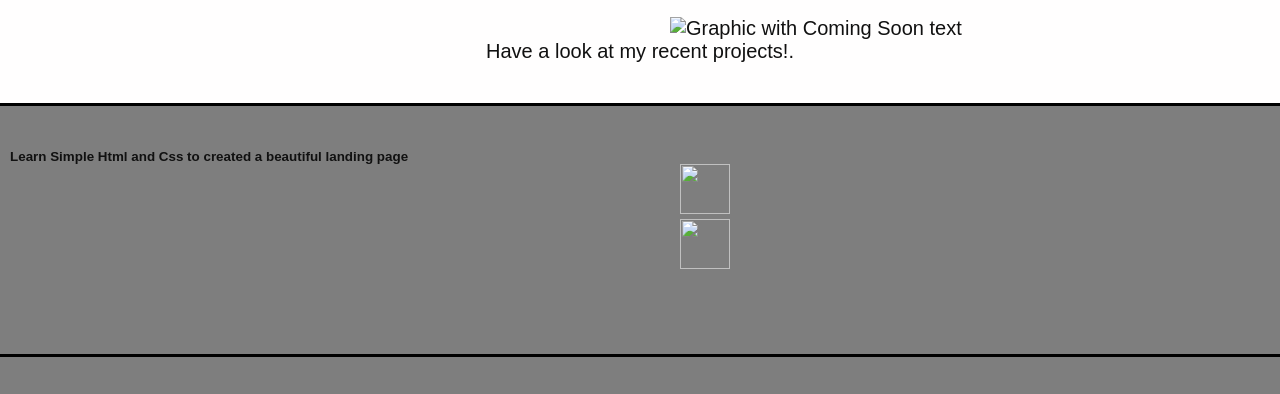
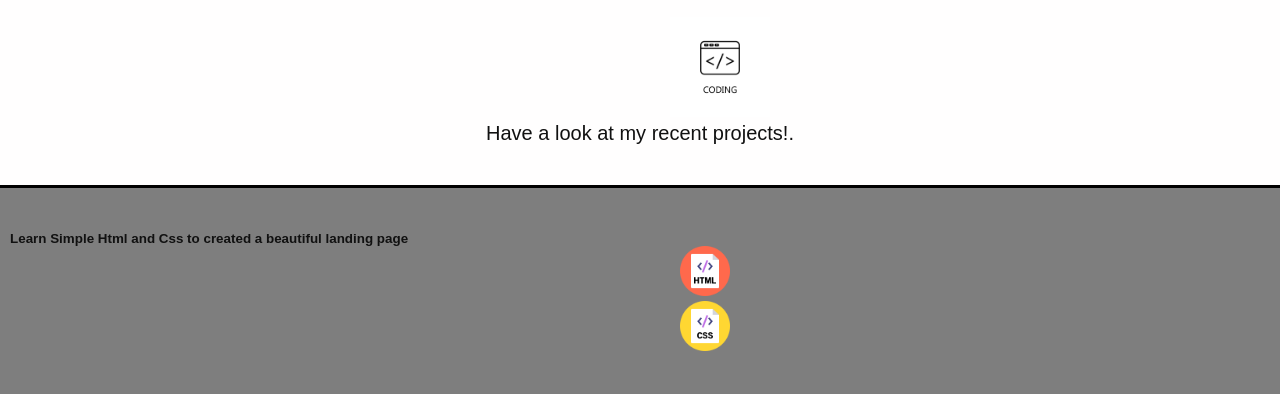
Before and after one commit to Nateg5151/Landing-page, a plain HTML site: page index.html in a window 1280 px wide. Shown: the part 128-522 px from the top of the page. Drawn offline with Linux system fonts and the light colour scheme.

Commit message:
Update index.html

```diff
--- a/index.html
+++ b/index.html
@@ -30,7 +30,7 @@
   <main>
     <h1 class="text-center">Nathaniel Geurin</h1>
     <figure>
-      <img src="./assets/images/IMG-2.jpg" width="100" height="100" alt="Graphic with Coming Soon text">
+      <img src="./images/IMG-2.jpg" width="100" height="100" alt="Graphic with Coming Soon text">
       <figcaption class="text-center">Have a look at my recent projects!.</figcaption>
     </figure>
 
@@ -43,8 +43,8 @@
 
 
             <h6>Learn Simple Html and Css to created a beautiful landing page</h6>
-            <img class src="./assets/images/unnamed-1.png" width="50" height="50" ><alt="Photo of cartoon HTML">
-            <img class src="./assets/images/unnamed.png" width="50" height="50"  ><alt="Photo of cartoon CSS">
+            <img class src="./images/unnamed-1.png" width="50" height="50" ><alt="Photo of cartoon HTML">
+            <img class src="./images/unnamed.png" width="50" height="50"  ><alt="Photo of cartoon CSS">
           <!-- images from Freeiconshop.com -->
         </figure>
 
```
